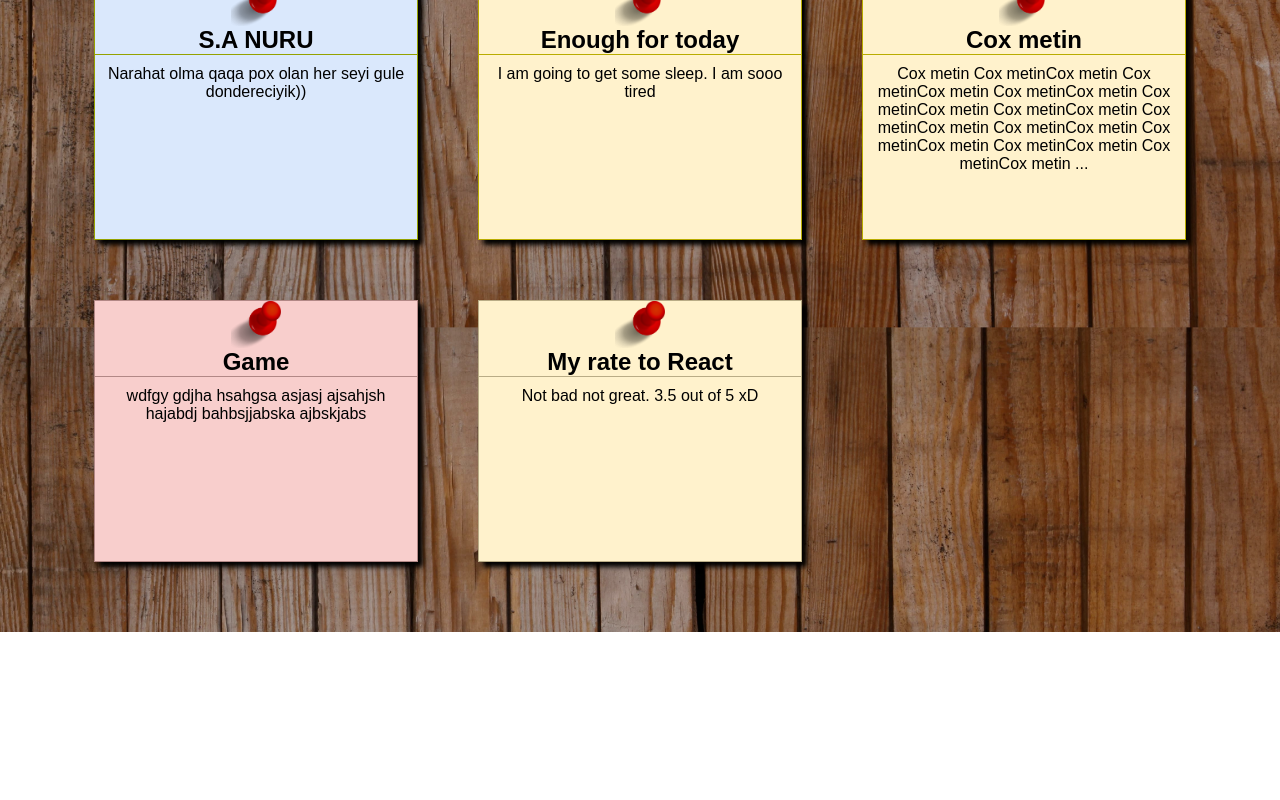
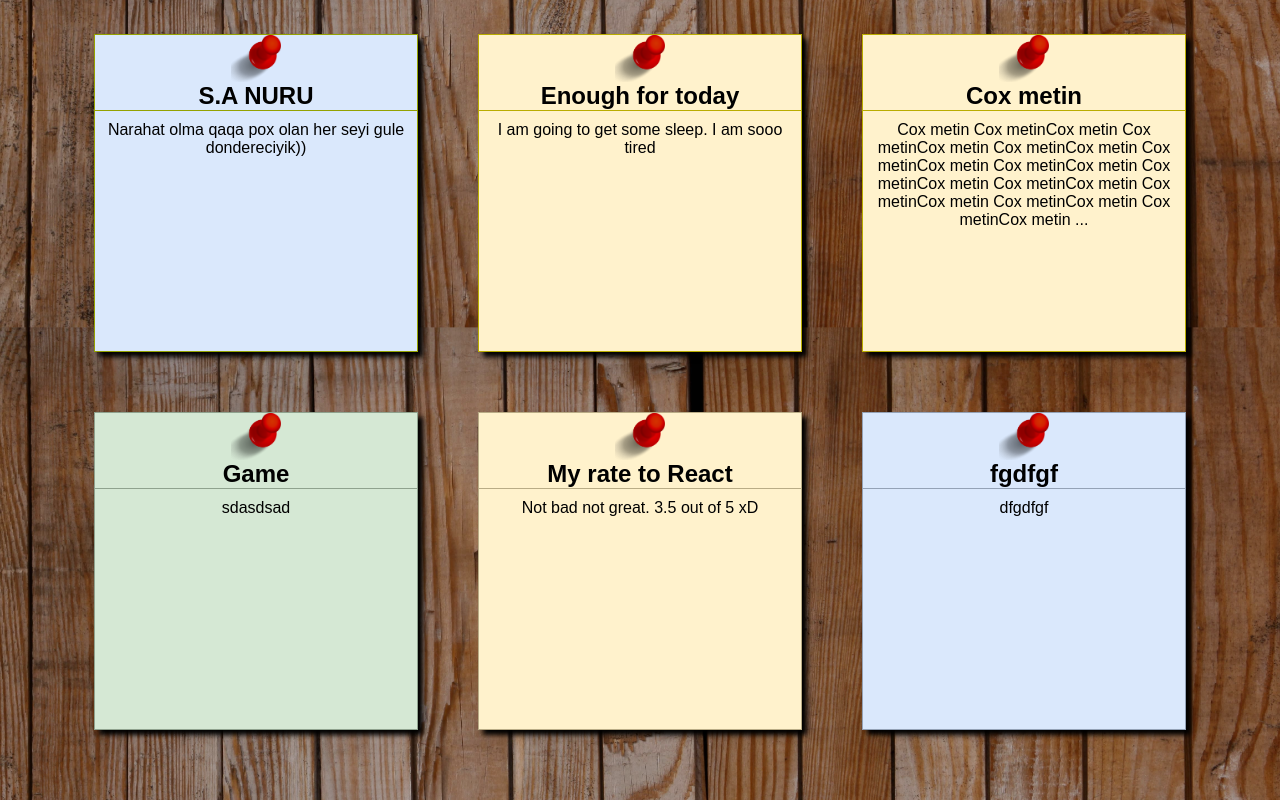
Before and after one commit to aliyevshukur/note-taking-website, a React (Create React App) app: page / in a window 1280 px wide. Shown: the part 526-1326 px from the top of the page. Before the commit the page ends 1158 px from the top, so only its background shows below. Built offline with nearby package versions, Linux system fonts and the light colour scheme; data requests are answered from the project's data file.

Commit message:
bilmirəm nə eləmişəm

```diff
--- a/db.json
+++ b/db.json
@@ -32,13 +32,6 @@
       "id": 7,
       "title": "Meet sdf sdf sd",
       "context": "Meet with friends at park",
-      "status": true,
-      "color": "rgb(255,242,204)"
-    },
-    {
-      "id": 25,
-      "title": "Game",
-      "context": "gfggfgfgfgf",
       "status": true,
       "color": "rgb(255,242,204)"
     },
@@ -101,9 +94,9 @@
     {
       "id": 18,
       "title": "Game",
-      "context": "wdfgy  gdjha hsahgsa asjasj ajsahjsh hajabdj bahbsjjabska ajbskjabs",
+      "context": "sdasdsad",
       "status": false,
-      "color": "rgb(248,206,204)"
+      "color": "rgb(213,232,212)"
     },
     {
       "id": 19,
@@ -120,32 +113,11 @@
       "color": "rgb(255,242,204)"
     },
     {
-      "id": 21,
-      "title": "fsdffds",
-      "context": "sdfdsas",
-      "status": true,
-      "color": "rgb(213,232,212)"
-    },
-    {
-      "id": 22,
-      "title": "agfshgasfahgfsa",
-      "context": "fghtgfds",
-      "status": true,
-      "color": "rgb(248,206,204)"
-    },
-    {
-      "id": 23,
-      "title": "fds",
-      "context": "dfgfds",
-      "status": true,
+      "id": 25,
+      "title": "fgdfgf",
+      "context": "dfgdfgf",
+      "status": false,
       "color": "rgb(218,232,252)"
-    },
-    {
-      "id": 24,
-      "title": "dfew",
-      "context": "wfe",
-      "status": true,
-      "color": "rgb(213,232,212)"
     }
   ]
 }
--- a/src/components/Note/Note.js
+++ b/src/components/Note/Note.js
@@ -4,7 +4,7 @@ import { Link } from "react-router-dom";
 
 const Note = props => {
 
-  const createBorderColor = (color) => {
+  const darkerColor = (color) => {
     let secondColor = color.slice(4, 15);
     let arr = secondColor.split(',');
     arr = arr.map(el => parseInt(el) - 70);
@@ -18,11 +18,11 @@ const Note = props => {
 
   const noteStyle = {
     backgroundColor: `${props.note.color}`,
-    border: `1px solid ${createBorderColor(props.note.color)}`
+    border: `1px solid ${darkerColor(props.note.color)}`
   };
 
   const noteTitleStyle = {
-    borderBottom: `1px solid ${createBorderColor(props.note.color)}`
+    borderBottom: `1px solid ${darkerColor(props.note.color)}`
   };
 
   return (
--- a/src/components/Note/Note.scss
+++ b/src/components/Note/Note.scss
@@ -3,8 +3,7 @@
 .note {
   display: flex;
   flex-direction: column;
-  width: calc(100% / 3 - 62px) ;
-  height: 260px;
+  width: calc(100% / 3 - 62px);
   margin: 30px;
   text-align: center;
   font-family: Arial, sans-serif;
@@ -23,6 +22,7 @@
   .context{
     padding: 10px;
     margin: 0;
+    height: 220px;
   }
 
   @media screen and (max-width: base.$break-large){
```
